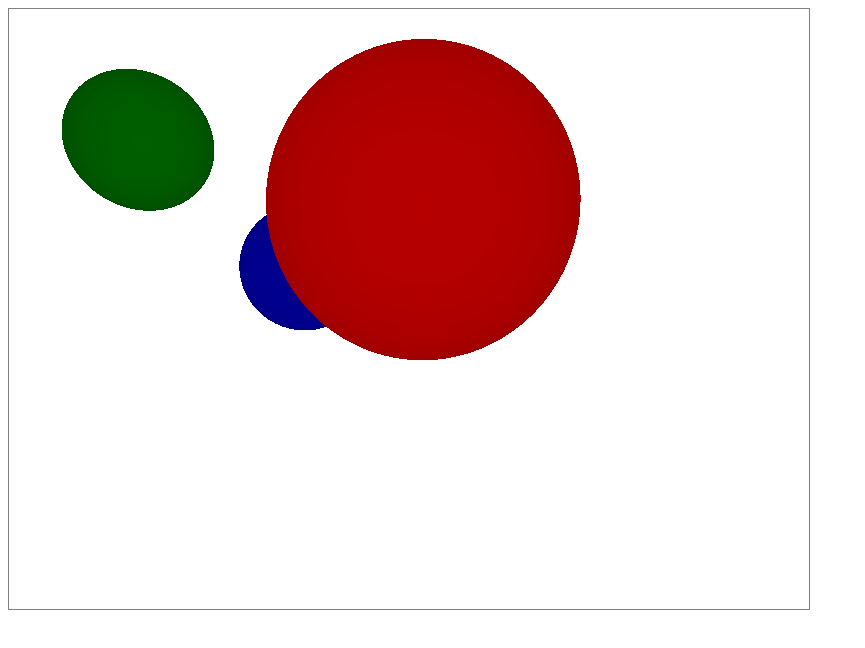
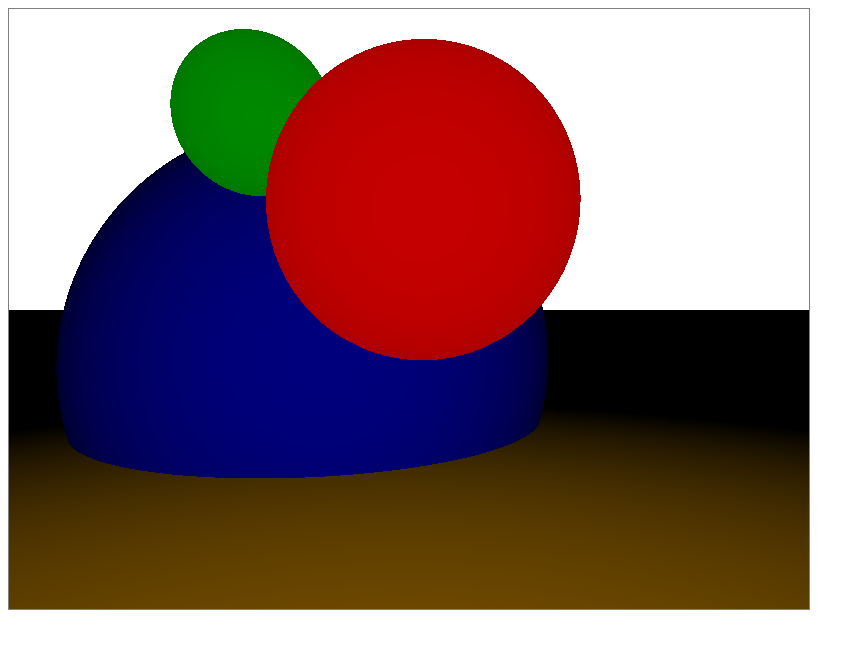
Before and after one commit to alanmacleod/simple-raytracer, a plain HTML site: page index.html in a window 1280 px wide. Shown: the whole page, without its empty margins (0-865 px from the left). Drawn offline with Linux system fonts and the light colour scheme.

Commit message:
added Plane primitive and messed about with shading a bit

```diff
--- /dev/null
+++ b/Plane.js
@@ -0,0 +1,34 @@
+
+
+
+function Plane(v3_normal, D)
+{
+    this.normal = v3_normal;
+    this.colour = [153, 102, 0, 255]; // gold ish
+    this.D = D;
+
+    this.intersect = function(ray)
+    {
+        var d = this.normal.dot(ray.direction);
+
+        var result = {hit: false};
+
+        if (d != 0)
+        {
+            var dist = -(this.normal.dot(ray.origin) + this.D) / d;
+
+            if (dist > 0)
+            {
+                result.hit = true;
+                result.dist = dist;
+            }
+
+        }
+
+        return result;
+
+    };
+
+
+
+}
--- a/index.html
+++ b/index.html
@@ -4,6 +4,7 @@
     <title>very simple raytracer</title>
     <script src="Vector3.js"></script>
     <script src="Sphere.js"></script>
+    <script src="Plane.js"></script>
 </head>
 
 <body>
@@ -19,21 +20,25 @@
 
     var SWIDTH = 800, SHEIGHT=600;
 
-    var DepthShadingDistance = 25;
+    var DepthShadingDistance = 20;
 
     var Camera = new Vector3([0,0,-5]);
     var ProjectionPlane = genProjectionPlane(SWIDTH, SHEIGHT);
     var SceneObjects = [];
 
     var testobj = new Sphere(new Vector3([0.25, 2, 5]), 3);
-    var testobj2 = new Sphere(new Vector3([-2.5, 1, 7]), 1.5);
-    var testobj3 = new Sphere(new Vector3([-8, 5, 10]), 2);
+    var testobj2 = new Sphere(new Vector3([-4, -2, 18]), 10);
+    var testobj3 = new Sphere(new Vector3([-4, 5, 8]), 2);
+
+    var testPlane = new Plane(new Vector3([0,1,0]), 4.5);
+
     testobj2.colour = [0,0,255,255];
     testobj3.colour = [0,255,0,255];
 
     SceneObjects.push(testobj);
     SceneObjects.push(testobj2);
     SceneObjects.push(testobj3);
+    SceneObjects.push(testPlane);
 
 
     var canvas = document.getElementById('display');
@@ -73,12 +78,17 @@
             if (result.hit) {
                 var col = result.object.colour;
 
+                var scale = 1.1;
                 // cheap ass depth-shading
-                var shade = result.dist / DepthShadingDistance;
-                if (shade > 1) shade = 1;
-                shade = 1-shade;
+                var shade = result.dist / (DepthShadingDistance*scale);
+                //if (shade > 1) shade = 1;
+                shade = scale-shade;
 
-                pset(x, y, [col[0]*shade, col[1]*shade, col[2]*shade, col[3]]);
+                var r = col[0] * shade, g = col[1]*shade, b = col[2] *shade;
+                if (r > 255) r=255; if (g > 255) g=255; if (b>255) b=255;
+                if (r<0) r=0; if (g<0) g= 0; if (b<0) b=0;
+
+                pset(x, y, [r,g,b,col[3]]);
 
             }
 
```
